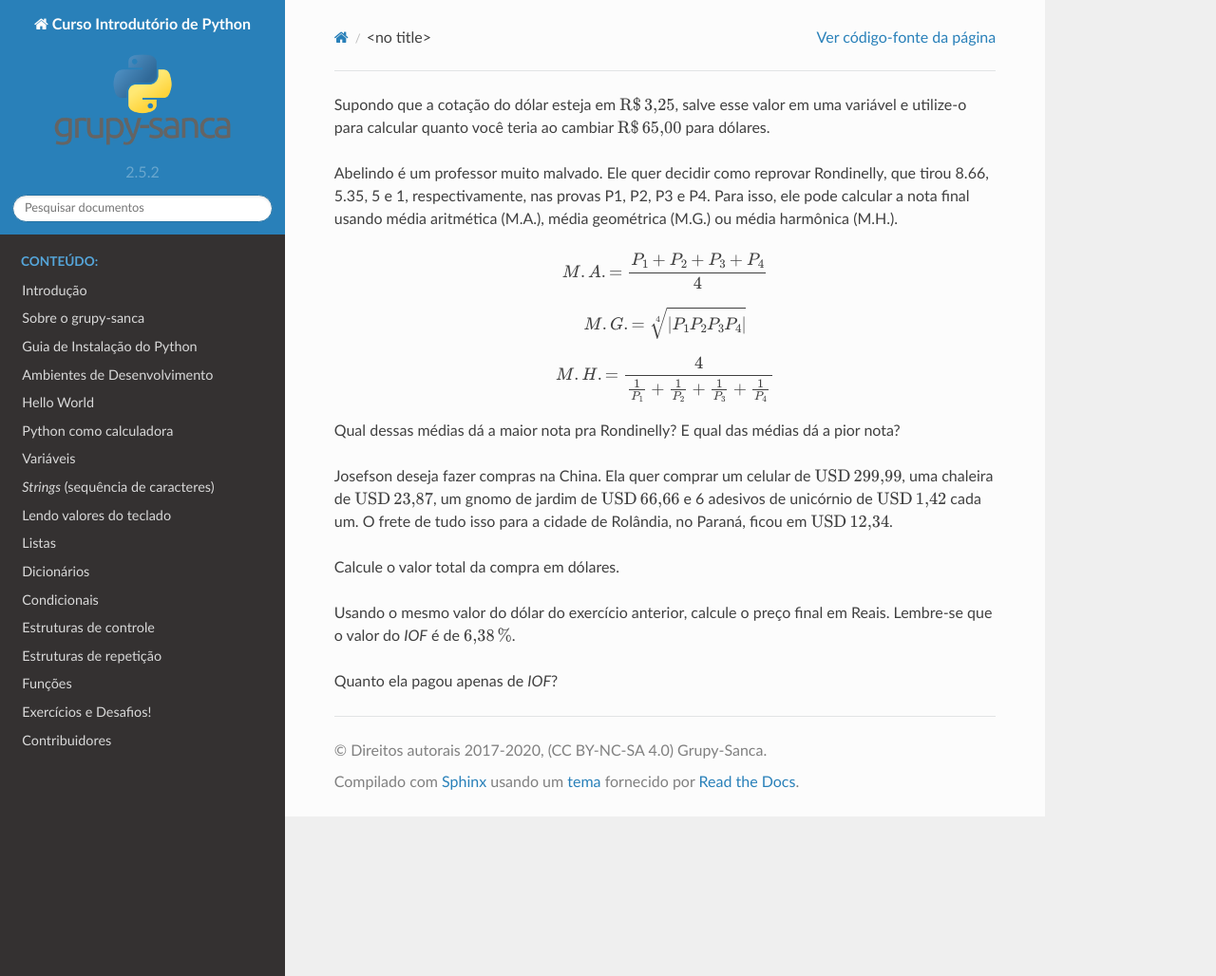
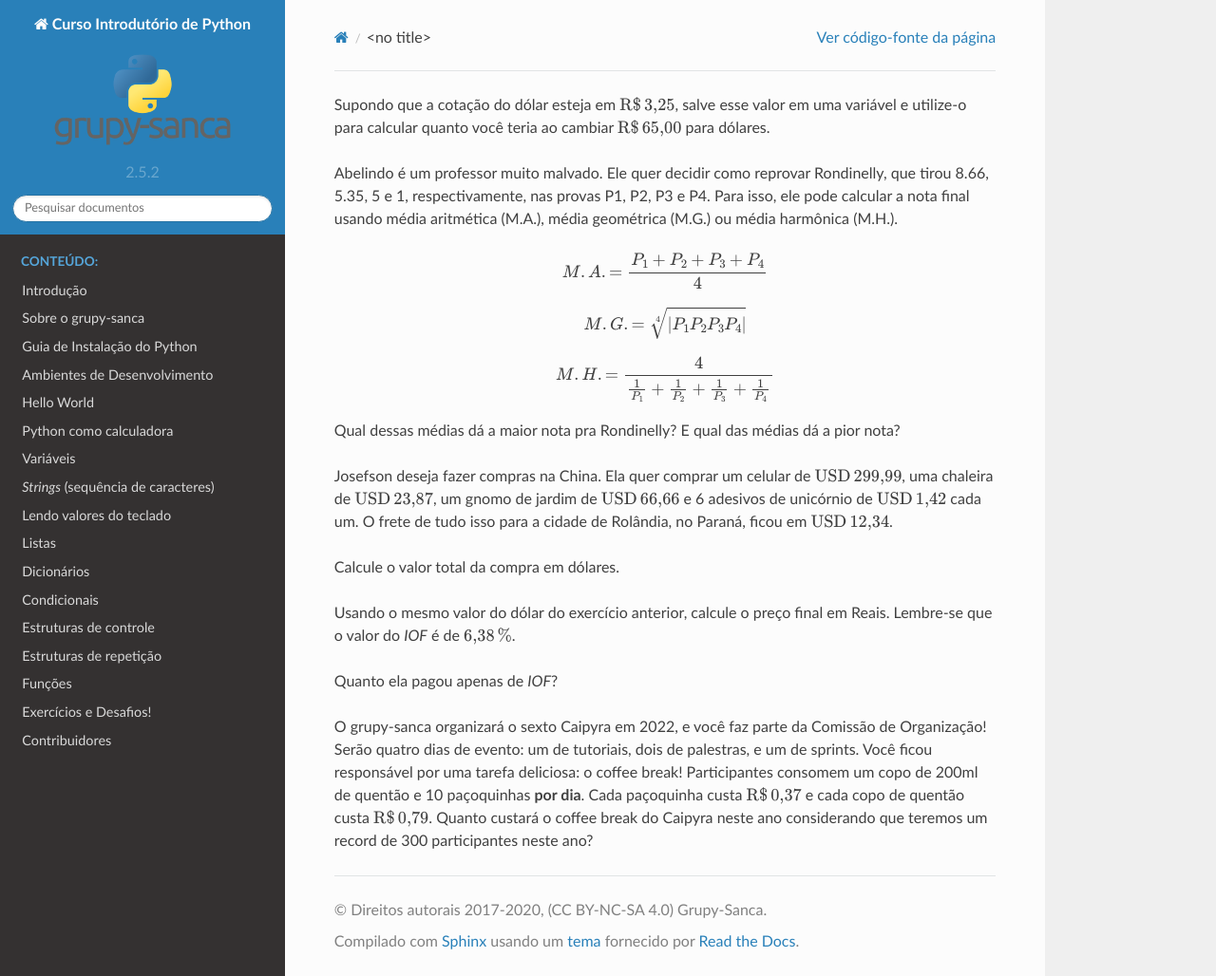
Before and after one commit to grupy-sanca/curso-python, a Sphinx documentation site: the page built from source/exercicios_variaveis.rst, in a window 1280 px wide and 1028 px high. Shown: the whole window at 95% size. Built offline with Sphinx 7.4.7 and the Read the Docs theme 2.0.0, drawn with Linux system fonts in a browser that asks for light colours.

Commit message:
Add a new exercise - Coffee Break do Caipyra

```diff
--- a/source/exercicios_variaveis.rst
+++ b/source/exercicios_variaveis.rst
@@ -79,3 +79,29 @@
          1422.284643
          >>> imposto     # item c
          85.29964299999999
+
+
+#. O grupy-sanca organizará o sexto Caipyra em 2022, e você faz parte da
+   Comissão de Organização! Serão quatro dias de evento: um de tutoriais,
+   dois de palestras, e um de sprints. Você ficou responsável por uma tarefa
+   deliciosa: o coffee break!
+   Participantes consomem um copo de 200ml de quentão e 10 paçoquinhas **por dia**.
+   Cada paçoquinha custa :math:`\mathrm{R}\$\, 0{,}37` e cada copo de quentão custa
+   :math:`\mathrm{R}\$\, 0{,}79`.
+   Quanto custará o coffee break do Caipyra neste ano considerando que teremos
+   um record de 300 participantes neste ano?
+
+
+    .. only:: instructors
+
+       Exemplo de solução:
+
+       .. code-block:: python3
+
+           >>> quentao = 0.79
+           >>> pacoquinha = 0.37
+           >>> participantes = 300
+           >>> dias = 4
+           >>> total = (quentao + pacoquinha * 10) * participantes * dias
+           >>> total
+           5388.0
```
